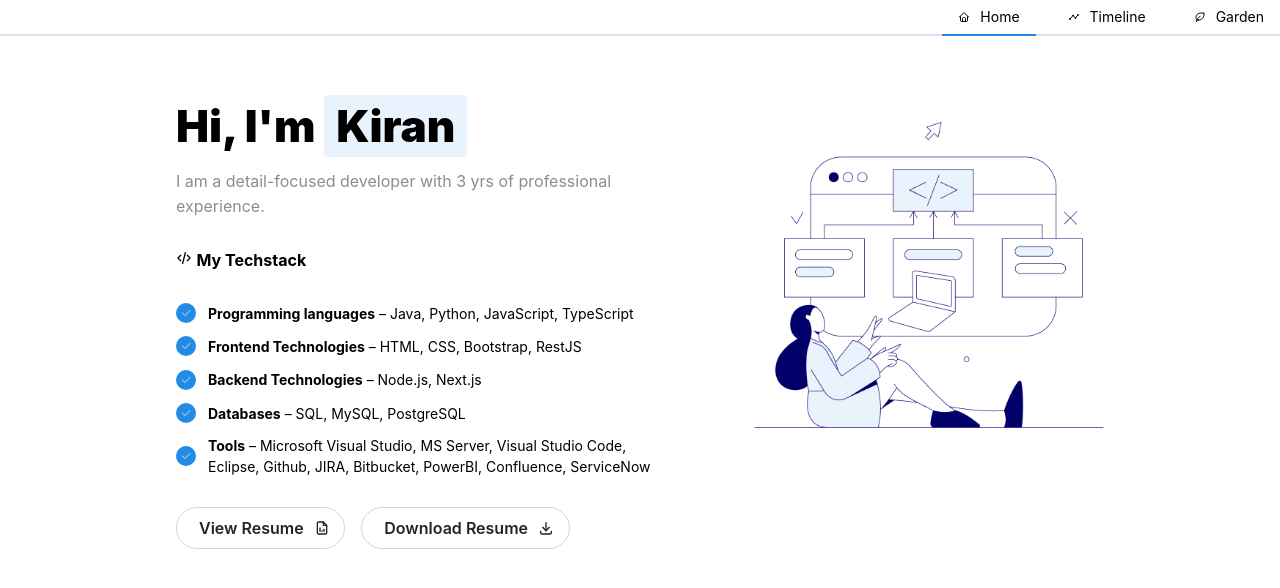
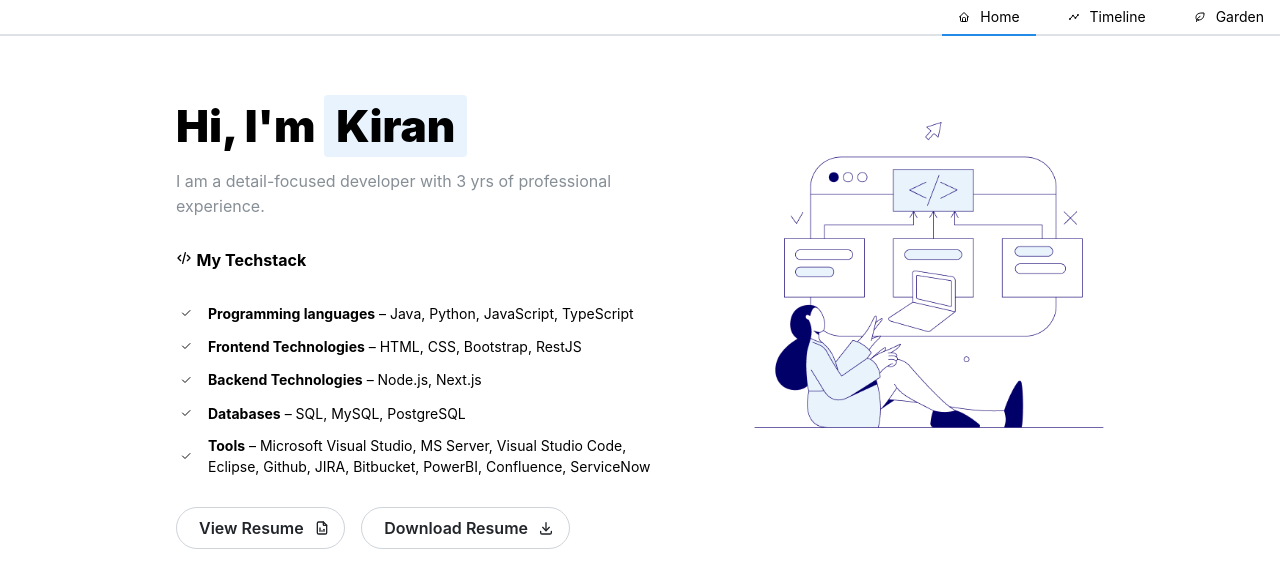
Before and after one commit to rekiran/portfolio, a React (Vite) app: page / in a window 1280 px wide. Shown: the top 588 px of the page. Built offline with nearby package versions, Linux system fonts and the light colour scheme.

Commit message:
Hero update

```diff
--- a/src/components/Hero/Hero.tsx
+++ b/src/components/Hero/Hero.tsx
@@ -34,10 +34,11 @@ function Hero() {
             spacing="sm"
             size="sm"
             icon={
-              <ThemeIcon size={20} radius="xl">
+              <ThemeIcon size={20} variant="white" radius="xl">
                 <IconCheck
                   style={{ width: rem(12), height: rem(12) }}
-                  stroke={1.5}
+                  stroke={1.9}
+                  color="black"
                 />
               </ThemeIcon>
             }
```
